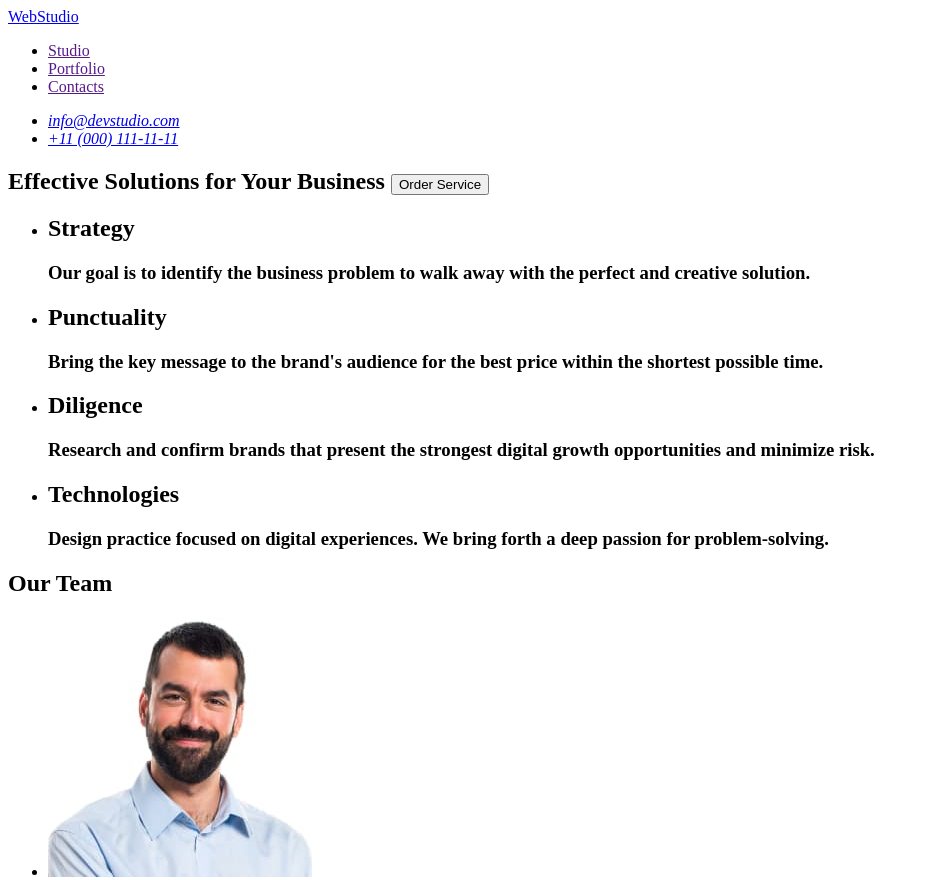
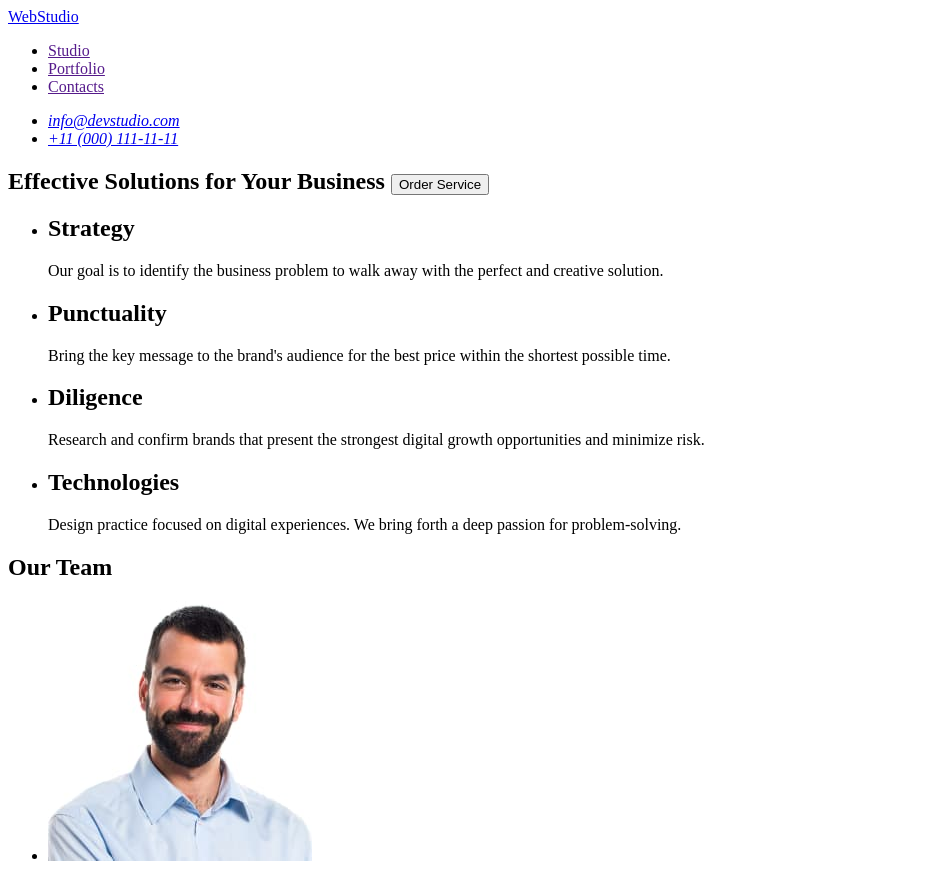
Before and after one commit to alcasinter/goit-markup-hw-01, a plain HTML site: page index.html in a window 1280 px wide. Shown: the top 880 px of the page, without its empty margins (0-929 px from the left). Drawn offline with Linux system fonts and the light colour scheme.

Commit message:
Update index.html

```diff
--- a/index.html
+++ b/index.html
@@ -37,31 +37,31 @@
         <ul>
           <li>
             <h2>Strategy</h2>
-            <h3>
+            <p>
               Our goal is to identify the business problem to walk away with the
               perfect and creative solution.
-            </h3>
+            </p>
           </li>
           <li>
             <h2>Punctuality</h2>
-            <h3>
+            <p>
               Bring the key message to the brand's audience for the best price
               within the shortest possible time.
-            </h3>
+            </p>
           </li>
           <li>
             <h2>Diligence</h2>
-            <h3>
+            <p>
               Research and confirm brands that present the strongest digital
               growth opportunities and minimize risk.
-            </h3>
+            </p>
           </li>
           <li>
             <h2>Technologies</h2>
-            <h3>
+            <p>
               Design practice focused on digital experiences. We bring forth a
               deep passion for problem-solving.
-            </h3>
+            </p>
           </li>
         </ul>
       </section>
@@ -113,7 +113,7 @@
     </section>
   </main>
   <footer>
-    <a href="index.html">WebStudio</a>
+    <a href="/index.html">WebStudio</a>
     <p>
       Increase the flow of customers and sales for your business with digital
       marketing & growth solutions.
```
